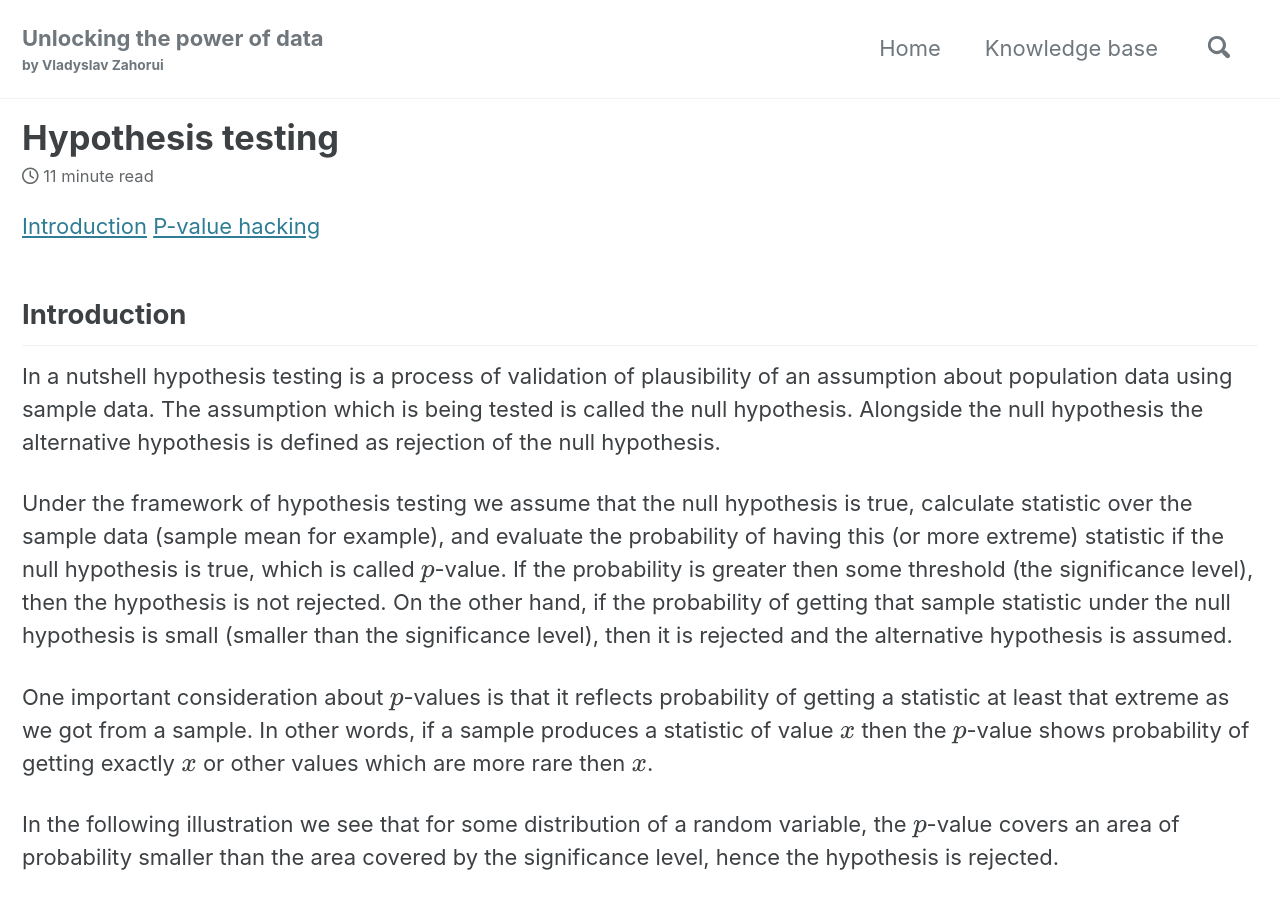
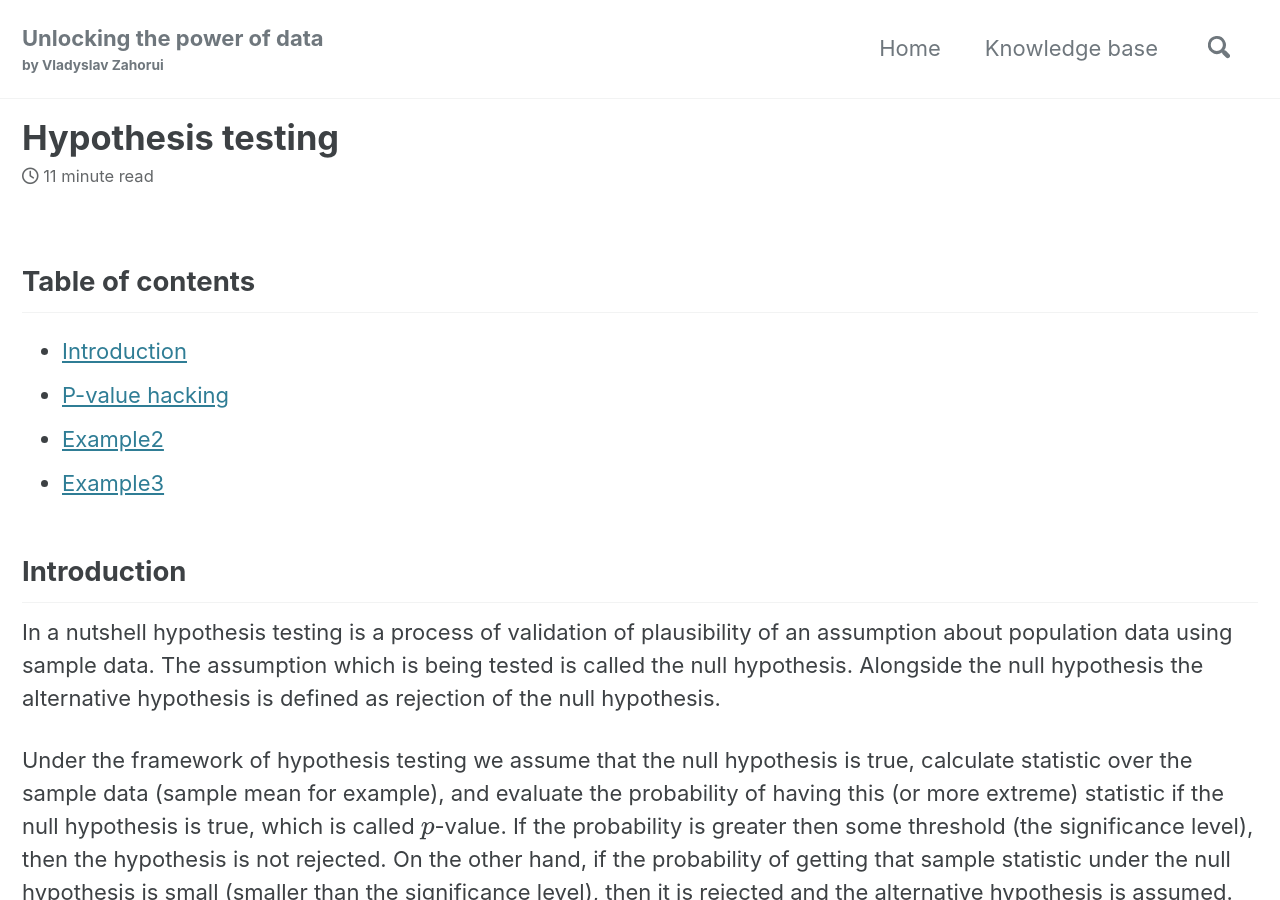
Before and after one commit to vzahorui/vzahorui.github.io, a Jekyll site: the page built from _posts/2021-01-21-hypothesis-testing.md, in a window 1280 px wide and 900 px high. Built offline with Jekyll 4.4.1, drawn with Linux system fonts in a browser that asks for light colours; cached includes are drawn as plain includes; nearby versions of some CDN libraries; formulas are drawn with MathJax 3.

Commit message:
test table of contents

```diff
--- a/_posts/2021-01-21-hypothesis-testing.md
+++ b/_posts/2021-01-21-hypothesis-testing.md
@@ -7,8 +7,12 @@ tags: significance-test null-hypothesis p-value significance-level type-1-error
 date: 2021-04-02
 ---
 
-[Introduction](#introduction)
-[P-value hacking](#p_value_hacking)
+## Table of contents
+
+* [Introduction](#introduction)
+* [P-value hacking](#p_value_hacking)
+* [Example2](#example2)
+* [Example3](#id-section1)
 
 
 ## Introduction <a name="introduction"></a>
@@ -31,13 +35,14 @@ Depending on the type of hypothesis testing a different [test statistic]({{ site
 
 $p$-value hacking is associated with making incorrect decisions based on test statistics when the desired outcome is made to look true based on the significance test. Since the significance level implies the chance to reject the null hypothesis when it is true, one might be tempted to draw multiple tests from the same distribution until we finally get the one with the test statistic lower than the significance level, which it turn will ostensibly give the reason to reject the null hypothesis. Adjusting the significance level after the conduction of the experiment is also considered as p-hacking.
 
+<div id='id-section1'/>
 ## Type I and type II errors
 
 Whether we reject the null hypothesis or not, we might still be wrong in doing so. The significance level implies that there is a small chance (probability of which is equal to the significance level) that we reject the null hypothesis when in fact it is true. Another way to look at it is that we might get an unusual sample with the test statistic probability of which is less than the significance level. In this case we reject the null hypothesis without knowing that the sample was a bad representation of the population. This type of error is known as type I error. On the contrary, type II error occurs if we fail to reject an incorrect null hypothesis.
 
 With regard to this, the level of significance should be determined beforehand, so as not to "adjust" the obtained result to be more suitable for the researcher. The higher the level of significance - the higher probability of making type I error, and vice versa the lower the significance level - the higher probability of type II error. Therefore, setting a low significance level means that we require stronger evidence for rejecting the null hypothesis but if the hypothesis happens to be false there is a higher chance of not rejecting it.
 
-## Statistical power
+## Statistical power [](#){name=example2}
 
 Statistical power is the probability of correctly rejecting the null hypothesis. In other words, it is the probability of correctly getting a small $p$-value when the null hypothesis is wrong, so it can be expressed as 1 minus probability of type II error.
 
```
